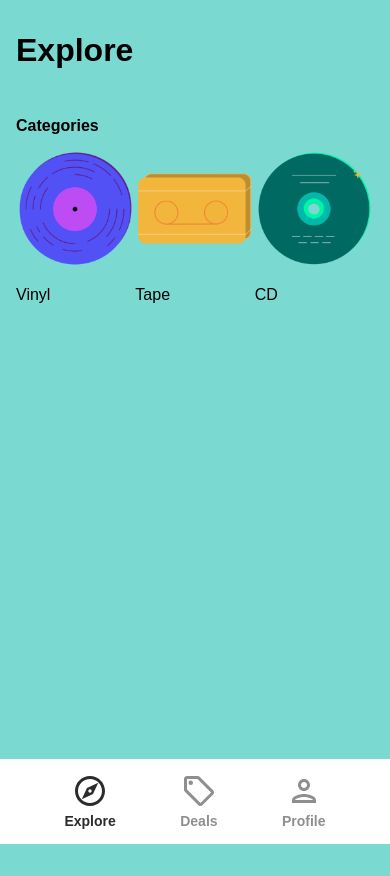
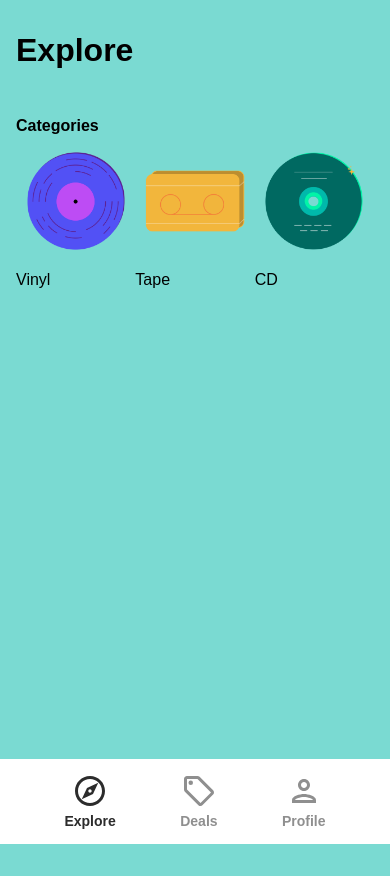
Before and after one commit to billycwong19/rtz-app, a React (Create React App) app: page / in a window 390 px wide. Built offline with nearby package versions, Linux system fonts and the light colour scheme; no server answers; the database is empty.

Commit message:
changed size of category icons for mobile

```diff
--- a/src/index.css
+++ b/src/index.css
@@ -402,7 +402,7 @@ button {
 }
 
 .exploreCategoryImg {
-  min-height: 115px;
+  min-height: 100px;
   height: 15vw;
   width: 100%;
   border-radius: 1.5rem;
```
